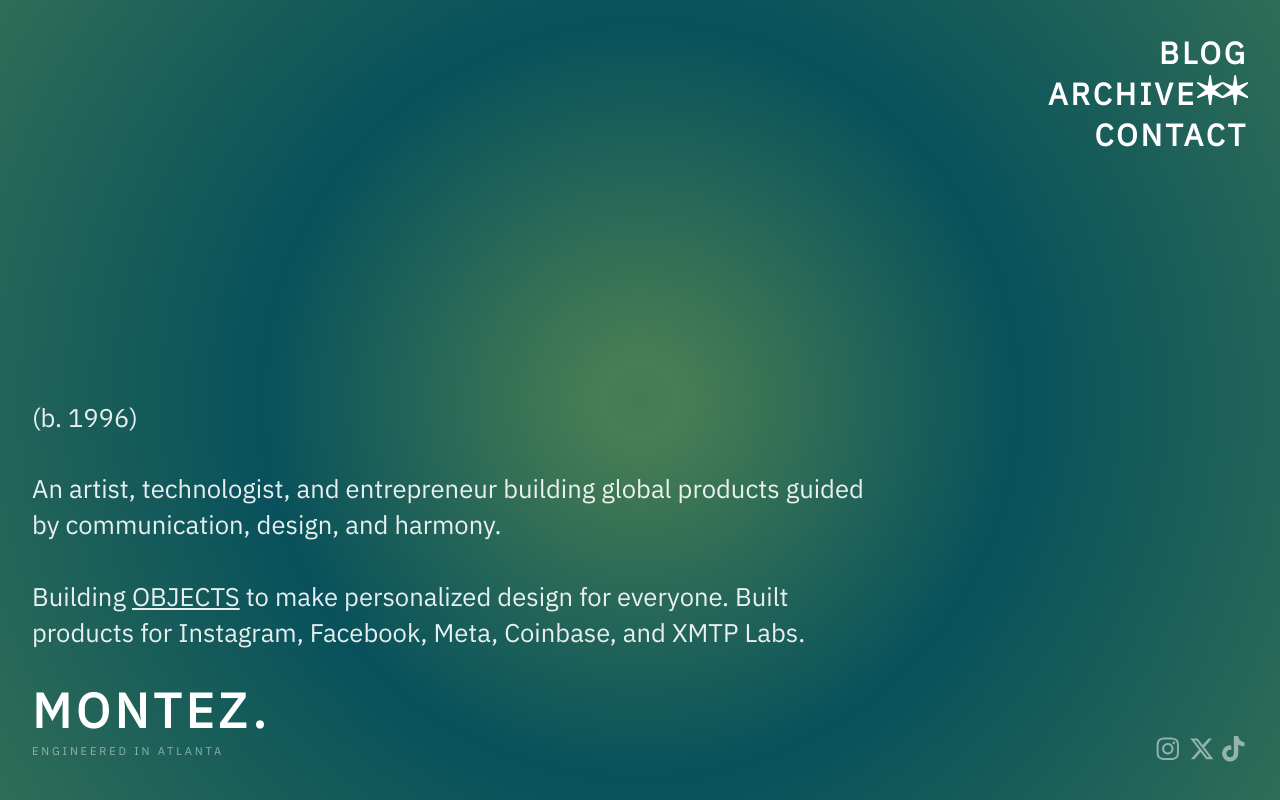
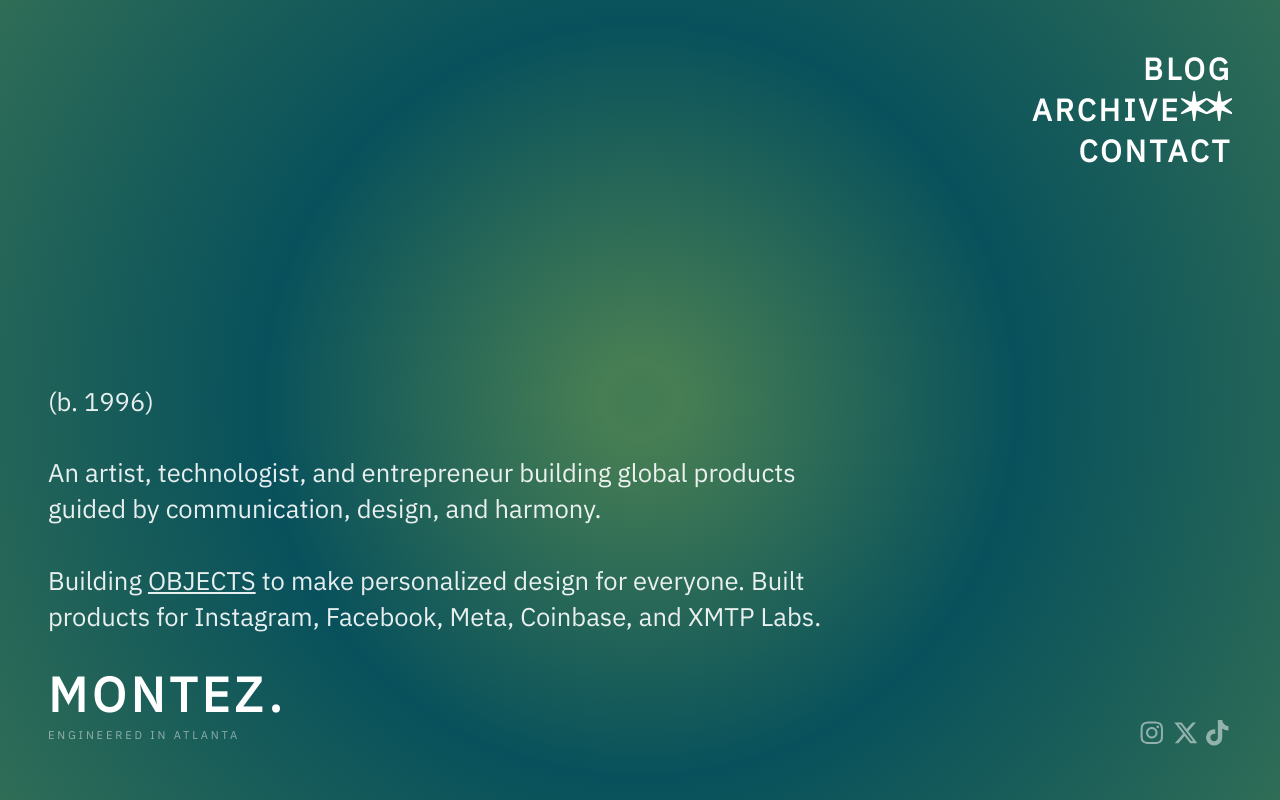
Before and after one commit to m-005/personal_website, a SvelteKit app: page / in a window 1280 px wide. Built offline with nearby package versions, Linux system fonts and the light colour scheme.

Commit message:
Revert "Revert "Updated app padding""
This reverts commit ab41a0384a51449d5f53594a571ad4291699d197.

```diff
--- a/src/routes/+layout.svelte
+++ b/src/routes/+layout.svelte
@@ -25,12 +25,12 @@
 	.app {
 		display: flex;
 		flex-direction: column;
-		padding: 1rem;
+		padding: 1.6rem;
 		box-sizing: border-box; /* Include padding in element's total height */
 		position: absolute;
 		inset: 0;
 		@media screen and (min-width: 768px) {
-			padding: 2rem;
+			padding: 3rem;
 		}
 		background-image: repeating-radial-gradient(
 			circle at 50% 50%,
```
